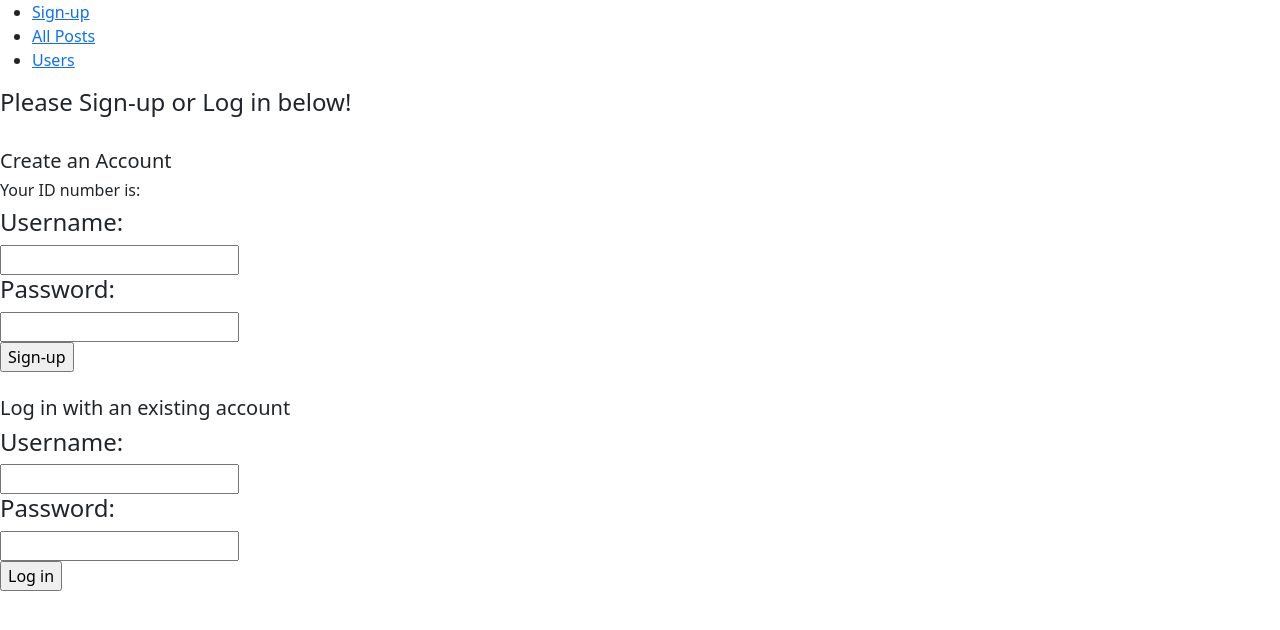
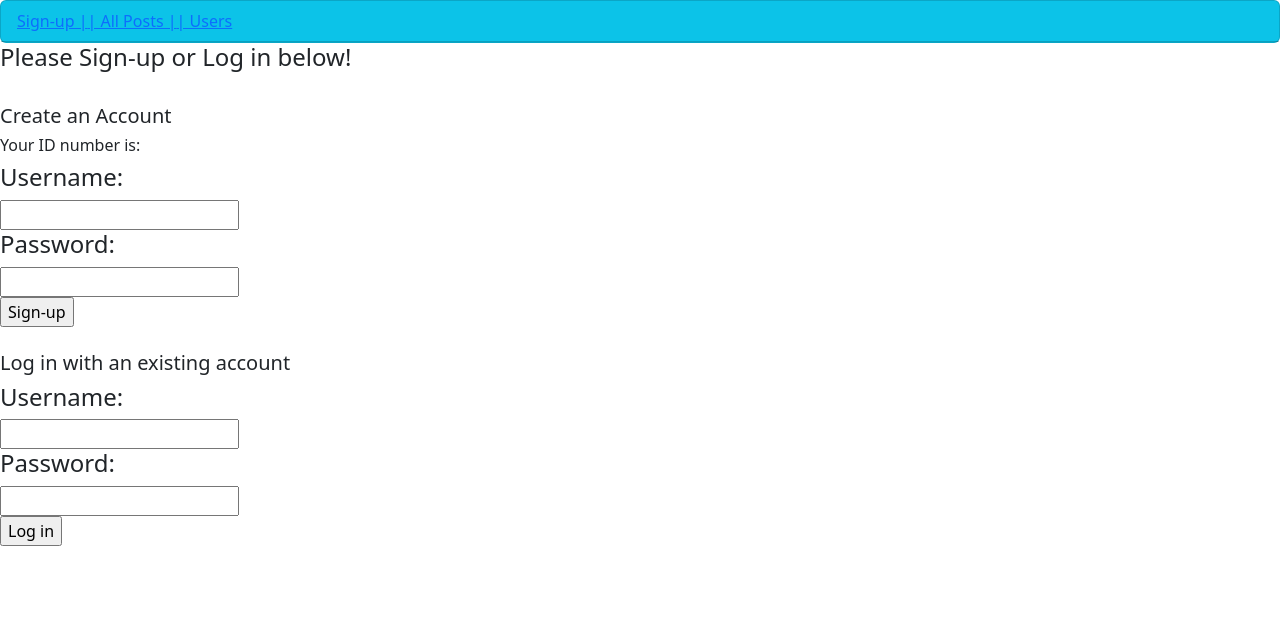
Before and after one commit to mapjohns/catching-up, a React (Create React App) app: page / in a window 1280 px wide. Shown: the top 630 px of the page. Built offline with nearby package versions, Linux system fonts and the light colour scheme; no server answers.

Commit message:
Updated NavBar to have react-bootstrap styling

```diff
--- a/src/components/NavBar.js
+++ b/src/components/NavBar.js
@@ -1,25 +1,32 @@
 import React, { Component } from "react"
 import { NavLink } from "react-router-dom";
-
+import Card from 'react-bootstrap/Card';
+import Nav from 'react-bootstrap/Nav';
 
 class NavBar extends Component {
 
     render() {
         return(
-            <ul>
-            <li><NavLink to="/" exact>
-              Sign-up
-            </NavLink>
-            </li>
-            <li><NavLink to="/posts" exact>
-                All Posts
-            </NavLink>
-            </li>
-            <li><NavLink to={`/users`}>
-                Users
-            </NavLink>
-            </li>
-          </ul>
+            <Card
+            bg={'info'}
+                  key={'primary'}
+                  text={'white'}
+                  >
+                <Card.Header>
+                <NavLink to="/" exact>
+                    Sign-up |
+                </NavLink>
+
+                <NavLink to="/posts" exact>
+                    | All Posts |
+                </NavLink>
+
+                <NavLink to={`/users`}>
+                    | Users
+                </NavLink>
+
+                </Card.Header>
+            </Card>
         )
     }
 
```
